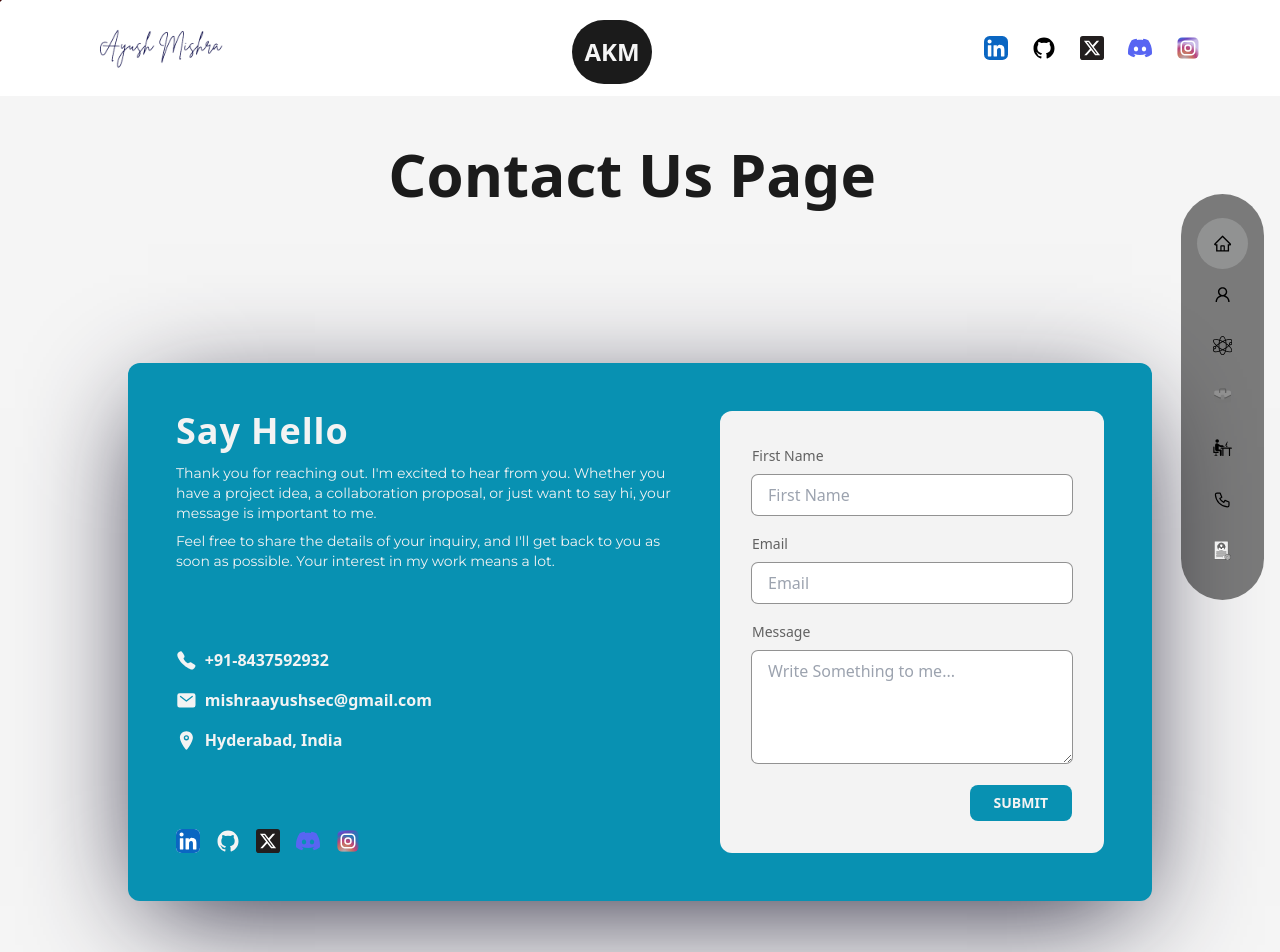
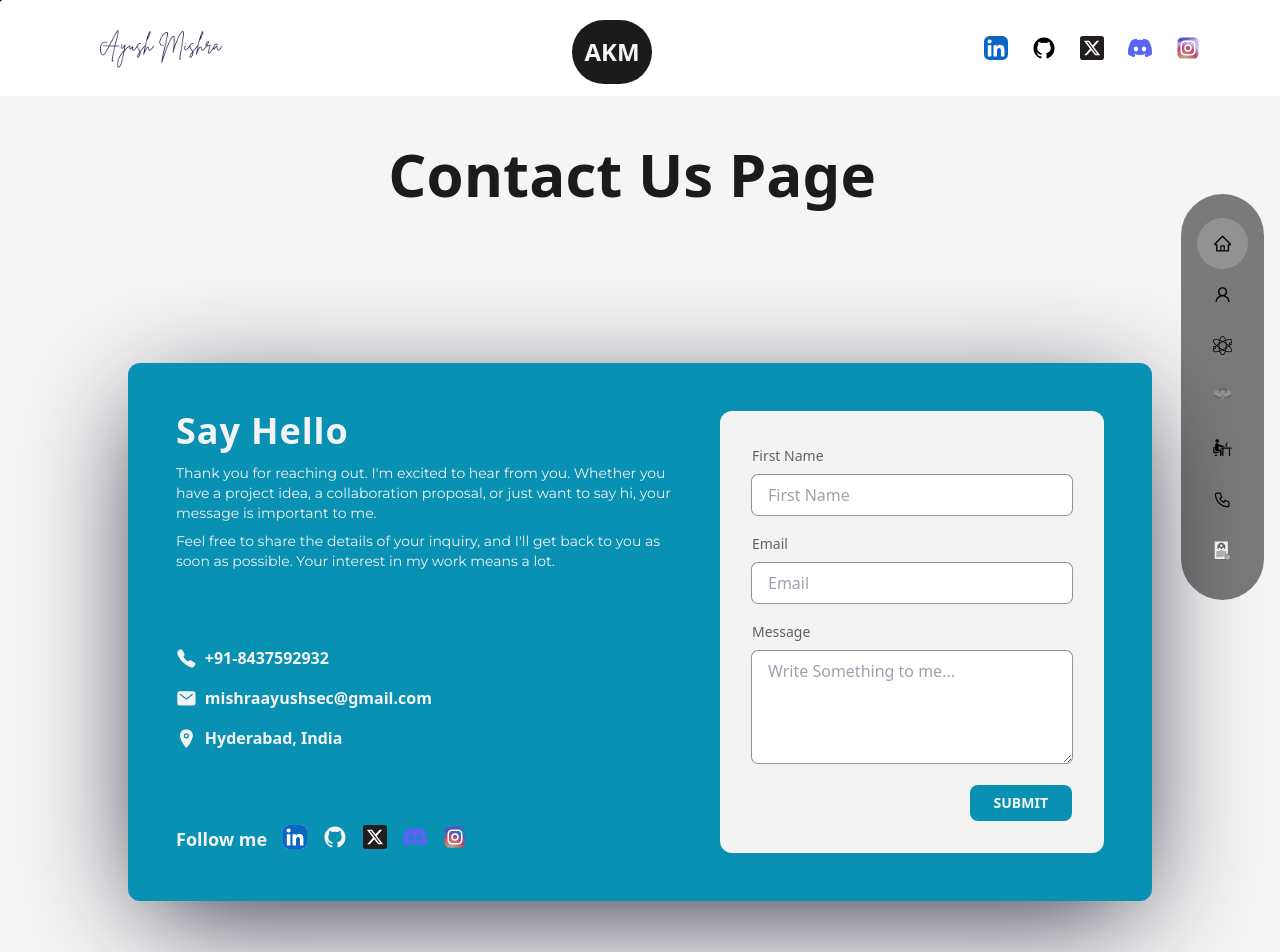
Before and after one commit to ayushkumarmishra/portfolio_2023, a React (Vite) app: page /contact in a window 1280 px wide. Shown: the top 952 px of the page. Built offline with nearby package versions, Linux system fonts and the light colour scheme.

Commit message:
added text

```diff
--- a/src/components/Contact/Contact.jsx
+++ b/src/components/Contact/Contact.jsx
@@ -63,6 +63,7 @@ const contact = () => {
               </div>
             </div>
             <div className="flex space-x-4 text-lg">
+              <h2 className="font-bold">Follow me</h2>
               <motion.a
                 href="https://www.linkedin.com/in/ayushkumarmishra/"
                 target={"_blank"}
```
